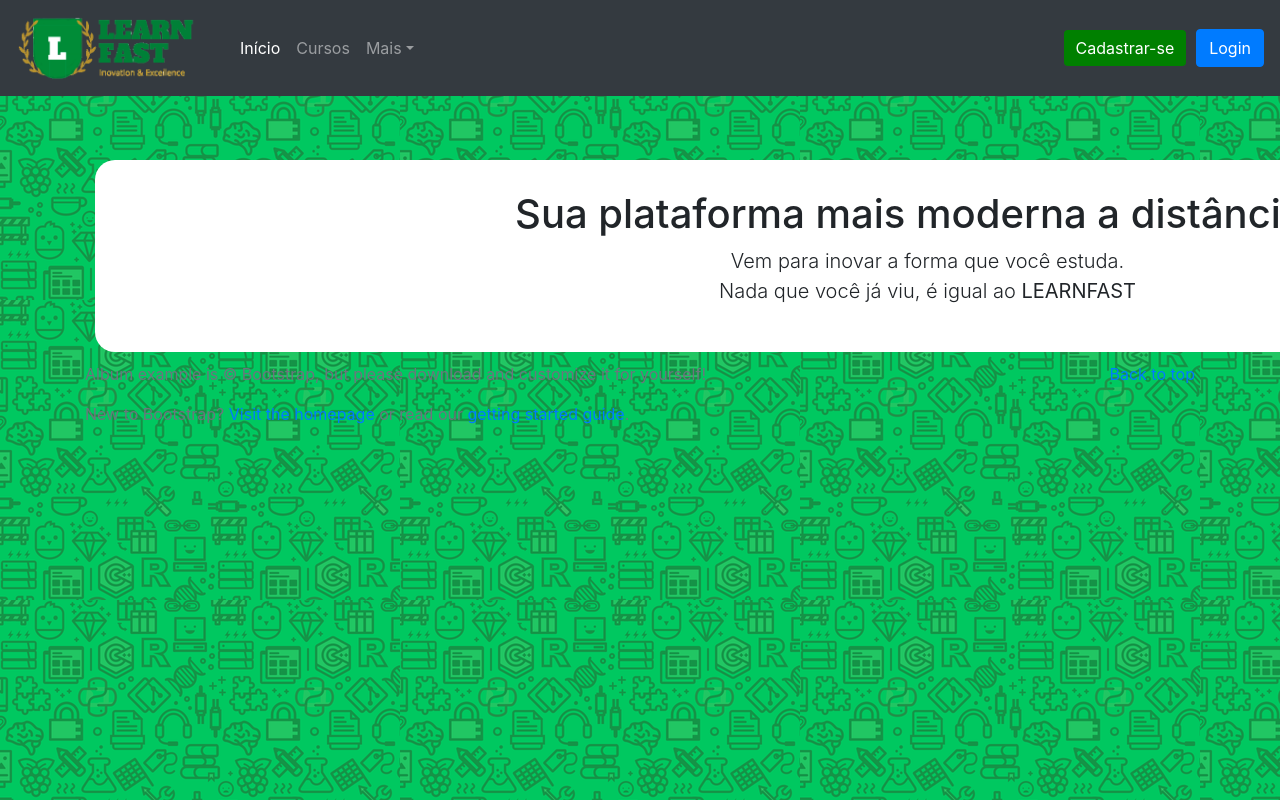
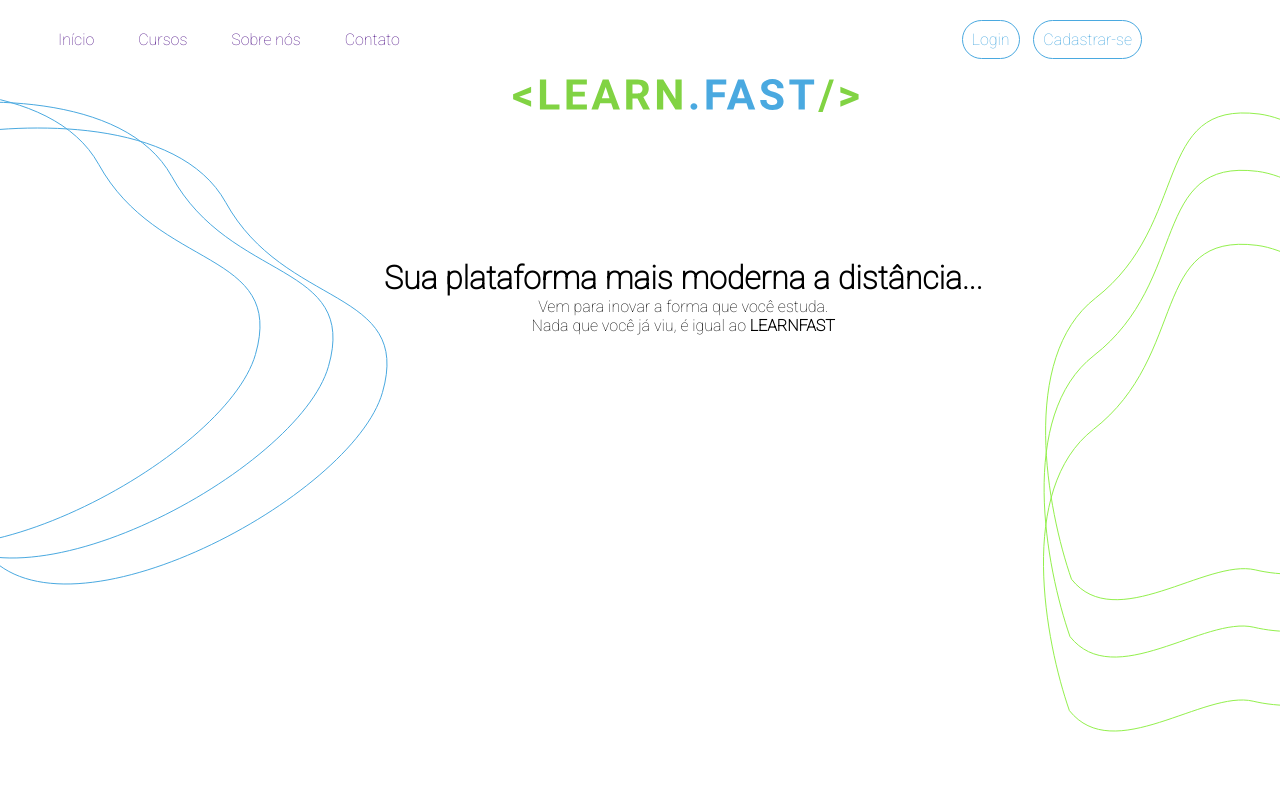
Before and after one commit to henriqueribeiro-code/learnfast, a Django app: page / in a window 1280 px wide; the page is wider, and only the part inside the window is pictured. Run offline with Django 3.2, Linux system fonts and the light colour scheme; parts of the project's set-up code (start-up, migrations or seed data) failed here and were passed over; some libraries are stand-ins or nearby versions.

Commit message:
Criaçao da Pagina Principal - UPGRADE

```diff
--- /dev/null
+++ b/learnfast/accounts/templates/student_area/index.html
@@ -0,0 +1,6 @@
+
+
+<h1>Olá, {{ user.username }}</h1>
+
+
+<a href="{% url 'home' %}">Voltar</a>
--- a/learnfast/accounts/urls.py
+++ b/learnfast/accounts/urls.py
@@ -6,5 +6,6 @@
 urlpatterns = [
     path('entrar/', auth_view.LoginView.as_view(), name='login'),
     path('logout/', auth_view.LogoutView.as_view(next_page='home'),name='logout'),
+    path('areadoaluno/', areaDoAluno, name='paineldoaluno'),
     path('registrar/', register , name='register'),
 ]
--- a/learnfast/apps.py
+++ b/learnfast/apps.py
@@ -1,3 +1,3 @@
-from suit.apps import DjangoSuitConfig
-class SuitConfig(DjangoSuitConfig):
-    layout = 'horizontal'
+# from suit.apps import DjangoSuitConfig
+# class SuitConfig(DjangoSuitConfig):
+#     layout = 'horizontal'
--- a/learnfast/core/static/css/global.css
+++ b/learnfast/core/static/css/global.css
@@ -1,58 +1,110 @@
-.my-row {
-    margin: 10px;
+@import url('https://fonts.googleapis.com/css2?family=Roboto:wght@100&display=swap');
+
+
+*{
+    box-sizing: border-box;
+    margin: 0px;
+    padding: 0px;
+    font-family: 'Roboto', sans-serif;
 }
 
-.my-col {
-    margin: 5px;
+a, li {
+    text-decoration: none;
+    text-decoration-style: none;
+
+
 }
 
-.my-descript {
-    background-color: white;
-    padding: 30px;
-    border-radius: 20px;
+
+header{
+    justify-content: space-between;
+    align-items: center;
+    display: flex;
+    padding: 30px 10%;
 }
 
-img {
-    width: 500px;
-    height: 300px;
+
+.nav_items{
+    list-style: none;
+    margin-left: -90px ;
+
 }
 
-.info {
-    padding: 10px;
-    margin: 10px;
-    background-color: white;
-    border-radius: 20px;
+
+
+.nav_items li{
+    display: inline-block;
+    padding: 0px 20px;
+
 }
 
-.instrutor {
-    font-size: 18pt;
-    font-weight: bold;
+.nav_items li:hover{
+    border-bottom: 2px solid #93F04D;
+
+
 }
 
-.header {
-    background-color: white;
-    padding: 25px;
-    margin-bottom: 50px;
-    width: 150%;
-    border-radius: 20px;
+
+.nav_items li a {
+    transition: all 0.3s ease 0s;
 }
 
-.buttonSubscribe {
-    background-color: rgb(0, 161, 99);
-    color: white;
-    width: 400px;
-    height: 40px;
-    text-align: center
+
+.nav_element_right a {
+    margin-left: 10px;
+    border: 1px solid #4AA9E0;
+    color: #4AA9E0;
+    padding: 9px;
+    border-radius: 20px;
+
 }
 
-.buttonAskme {
-    background-color: grey;
-    border-style: none;
+
+.nav_element_right a:hover {
+    margin-left: 10px;
+    border: 1px solid #4AA9E0;
+    padding: 9px;
+    border-radius: 20px;
+    color: white;
+    background-color: #4AA9E0;
+    font-weight: bold;
+
 }
 
-.styleTitle {
-    background-color: rgb(0, 161, 99);
-    padding: 15px;
-    border-radius: 35px;
-    color: white;
+.logo{
+
+
+    position: absolute;
+   margin-left: 40%;
+
+
+
 }
+
+.element_line.left{
+    margin-top: 10px;
+    margin-left: -10px;
+    position: absolute;
+    left: 0;
+    z-index: -1;
+
+}
+
+.element_line.right{
+
+    position: absolute;
+    right: 0;
+    height: 400px;
+   z-index: -2;
+
+}
+
+
+.text-main{
+   position: absolute;
+   z-index: 1;
+   margin-top: 180px;
+   text-align: center;
+   justify-content: center;
+  margin-left:30%;
+}
--- a/learnfast/core/templates/base.html
+++ b/learnfast/core/templates/base.html
@@ -1,188 +1,54 @@
-{%  load static %}
+{% load static %}
 <!doctype html>
 <html lang="pt">
 
 <head>
-  <link href="{% static 'css/bootstrap.min.css' %}" rel="stylesheet"
-    integrity="sha384-TX8t27EcRE3e/ihU7zmQxVncDAy5uIKz4rEkgIXeMed4M0jlfIDPvg6uqKI2xXr2" crossorigin="anonymous">
-  <meta name="theme-color" content="#563d7c">
-
-  <style>
-    *{
-      margin: 0px;
-      padding: 0px;
-    }
-    body{
-      background-image: url("{% static 'img/back.png' %}") ;
-    }
-    .bd-placeholder-img {
-      font-size: 1.125rem;
-      text-anchor: middle;
-      -webkit-user-select: none;
-      -moz-user-select: none;
-      -ms-user-select: none;
-      user-select: none;
-    }
+  <link rel="stylesheet" href="{% static 'css/global.css' %}">
+  <link rel="stylesheet" href="https://cdnjs.cloudflare.com/ajax/libs/font-awesome/5.15.2/css/all.min.css">
 
 
 
-    @media (min-width: 768px) {
-      .bd-placeholder-img-lg {
-        font-size: 3.5rem;
-      }
-    }
-
-    .logoLearn{
-      width: 200px;
-      height: 70px;
-    }
-    .main{
-      margin-top: 80px;
-    }
-    .btnSucess{
-      background-color: green;
-      border-style: none;
-    }
-
-    .btnSucess:hover{
-      background-color: greenyellow;
-    }
-    .bgStyle:hover{
-      background-color: greenyellow;
-      border-radius: 20px;
-    }
-
-    .my-row {
-    margin: 10px;
-}
-
-.my-col {
-    margin: 5px;
-}
-
-.my-descript {
-    background-color: white;
-    padding: 30px;
-    border-radius: 20px;
-}
-
-img {
-    width: 500px;
-    height: 300px;
-}
-
-.info {
-    padding: 10px;
-    margin: 10px;
-    background-color: white;
-    border-radius: 20px;
-}
-
-.instrutor {
-    font-size: 18pt;
-    font-weight: bold;
-}
-
-.header {
-    background-color: white;
-    padding: 25px;
-    margin-bottom: 50px;
-
-    border-radius: 20px;
-}
-
-.buttonSubscribe {
-    background-color: rgb(0, 161, 99);
-    color: white;
-    width: 400px;
-    height: 40px;
-    text-align: center
-}
-
-.buttonAskme {
-    background-color: grey;
-    border-style: none;
-}
-
-.styleTitle {
-    background-color: rgb(0, 161, 99);
-    padding: 15px;
-    border-radius: 35px;
-    color: white;
-}
-
-
-  </style>
   <!-- Custom styles for this template -->
-  <link href="{% static 'css/starter-template.css'  %}" rel="stylesheet">
-  <link rel="stylesheet" href="{% static 'css/global.css' %}">
   <title>{% block 'title' %}{% endblock %}</title>
   {% block 'style' %}{% endblock %}
 </head>
 
 <body>
-  <nav class="navbar navbar-expand-md navbar-dark bg-dark fixed-top">
-    <a class="navbar-brand" href="{% url 'home' %}">
-      <img src="{% static 'img/lf-logo.png' %}"  class="logoLearn" alt="Logo LearnFast">
-    </a>
+  <header>
+    <nav>
+      <ul class="nav_items">
+        <li><a href="">Início</a></li>
+        <li><a href="">Cursos</a></li>
+        <li><a href="">Sobre nós</a></li>
+        <li><a href="">Contato</a></li>
+      </ul>
 
-    <button class="navbar-toggler" type="button" data-toggle="collapse" data-target="#navbarsExampleDefault"
-      aria-controls="navbarsExampleDefault" aria-expanded="false" aria-label="Toggle navigation">
-      <span class="navbar-toggler-icon"></span>
-    </button>
+    </nav>
 
-    <div class="collapse navbar-collapse" id="navbarsExampleDefault">
-      <ul class="navbar-nav mr-auto">
-        <li class="nav-item active bgStyle  ">
-          <a class="nav-link" href="{% url 'home' %}">Início <span class="sr-only">(current)</span></a>
-        </li>
-        <li class="nav-item bgStyle">
-          <a class="nav-link" href="{% url 'index' %}">Cursos</a>
-        </li>
-        <li class="nav-item dropdown bgStyle">
-          <a class="nav-link dropdown-toggle" href="#" id="dropdown01" data-toggle="dropdown" aria-haspopup="true"
-            aria-expanded="false">Mais</a>
-          <div class="dropdown-menu" aria-labelledby="dropdown01">
-            <a class="dropdown-item" href="#">Sobre nós</a>
-            <a class="dropdown-item" href="#">Blog</a>
-            <a class="dropdown-item" href="{% url 'contato' %}">Contato</a>
-          </div>
-        </li>
-      </ul>
-      <form class="form-inline my-2 my-lg-0 ">
+    <div class="nav_element_right">
+      {% if user.is_authenticated %}
+      <a href="{% url 'paineldoaluno' %}" class="btn btn-primary my-2 btnSucess" style="margin-right:10px;"><i class="fas fa-user-friends"></i> &nbsp; Área do
+        Aluno</a>
+      <a href="{% url 'logout' %}" class="btn btn-primary my-2 my-sm-0">Sair</a>
+      {% else %}
+      <a href="{% url 'login' %}" class="btn btn-primary my-2 my-sm-0">Login</a>
+      <a href="{% url 'register' %}" class="btn btn-primary my-2 btnSucess" style="margin-right:10px;">Cadastrar-se</a>
+      {% endif %}
+  </div>
+  </header>
 
-        <a href="{% url 'register' %}" class="btn btn-primary my-2 btnSucess" style="margin-right:10px;">Cadastrar-se</a>
-        {% if user.is_authenticated %}
-          <a href="{% url 'logout' %}" class="btn btn-primary my-2 my-sm-0">Sair</a>
-        {% else %}
-          <a href="{% url 'login' %}" class="btn btn-primary my-2 my-sm-0">Login</a>
 
-        {% endif %}
-
-      </form>
-    </div>
-  </nav>
 
   <main role="main" class="container main">
     {% block 'content' %}
     {% endblock %}
   </main><!-- /.container -->
-  <footer class="text-muted">
-    <div class="container">
-      <p class="float-right">
-        <a href="#">Back to top</a>
-      </p>
-      <p>Album example is &copy; Bootstrap, but please download and customize it for yourself!</p>
-      <p>New to Bootstrap? <a href="https://getbootstrap.com/">Visit the homepage</a> or read our <a href="/docs/4.5/getting-started/introduction/">getting started guide</a>.</p>
-    </div>
-  </footer>
+
   <script src="https://code.jquery.com/jquery-3.5.1.slim.min.js"
     integrity="sha384-DfXdz2htPH0lsSSs5nCTpuj/zy4C+OGpamoFVy38MVBnE+IbbVYUew+OrCXaRkfj"
     crossorigin="anonymous"></script>
   <script>window.jQuery || document.write('<script src="/docs/4.5/assets/js/vendor/jquery.slim.min.js"><\/script>')</script>
-  <script src="{% static 'js/bootstrap.bundle.min.js' %}"
-    integrity="sha384-ho+j7jyWK8fNQe+A12Hb8AhRq26LrZ/JpcUGGOn+Y7RsweNrtN/tE3MoK7ZeZDyx"
-    crossorigin="anonymous"></script>
+
 </body>
 
 </html>
--- a/learnfast/core/templates/core/home.html
+++ b/learnfast/core/templates/core/home.html
@@ -1,22 +1,30 @@
-
 {% extends 'base.html' %}
 
-
+{% load static %}
 
 {% block 'style' %}
 <style>
-        .header{
+    .header {
         background-color: white;
         padding: 30px;
         border-radius: 20px;
         margin: 10px;
     }
 </style>
-{% endblock  %}
+{% endblock %}
 
 
 {% block 'content' %}
-<div class="starter-template header">
+
+<div class="logo">
+    <img src="{% static 'img/elements/logo.svg' %}" alt="" srcset="">
+</div>
+<div class="element_line left">
+    <img src="{% static 'img/elements/lc_blue.svg' %}" alt="" srcset="">
+</div>
+
+
+<div class="text-main">
 
     {% if user.is_authenticated %}
 
@@ -27,6 +35,11 @@
 
     <h1>Sua plataforma mais moderna a distância...</h1>
     <p class="lead">Vem para inovar a forma que você estuda.<br> Nada que você já viu, é igual ao
-        <strong>LEARNFAST</strong></p>
+        <strong>LEARNFAST</strong>
+    </p>
+</div>
+
+<div class="element_line right">
+    <img src="{% static 'img/elements/lc_green.svg' %}" alt="" srcset="">
 </div>
 {% endblock %}
--- a/learnfast/core/views.py
+++ b/learnfast/core/views.py
@@ -1,10 +1,10 @@
-from django.shortcuts import render, HttpResponse
-
+from django.shortcuts import render
 
 
 # Create your views here.
 def home(request):
     return render(request, 'core/home.html')
+
+
 def contato(request):
-
     return render(request, 'core/contato.html')
--- a/learnfast/urls.py
+++ b/learnfast/urls.py
@@ -20,7 +20,7 @@
     path('courses/', include('learnfast.courses.urls'), name='courses'),
     path('conta/', include('learnfast.accounts.urls'), name='accounts'),
     path('admin/', admin.site.urls),
-]
+] + static( settings.STATIC_URL,  document_root=settings.STATIC_ROOT )
 
 if settings.DEBUG:
     urlpatterns += static(settings.MEDIA_URL, document_root=settings.MEDIA_ROOT)
--- a/requirements.txt
+++ b/requirements.txt
@@ -9,7 +9,7 @@
 distro==1.4.0
 Django==3.1.4
 django-crispy-forms==1.10.0
-django-suit==2.0a1
+django-suit==0.2.25
 html5lib==1.0.1
 idna==2.8
 ipaddr==2.2.0
```
Also changed, not shown: learnfast/accounts/views.py (+11 -1 lines), learnfast/settings.py (+5 -2 lines), learnfast/core/static/img/elements/lc_blue.svg (added), learnfast/core/static/img/elements/lc_green.svg (added), learnfast/core/static/img/elements/logo.svg (added), learnfast/media/courses/images/0nf8HpIoe3R6joRGD.png (added), 1 other file. Lines whose indentation alone changed are shown as unchanged.
